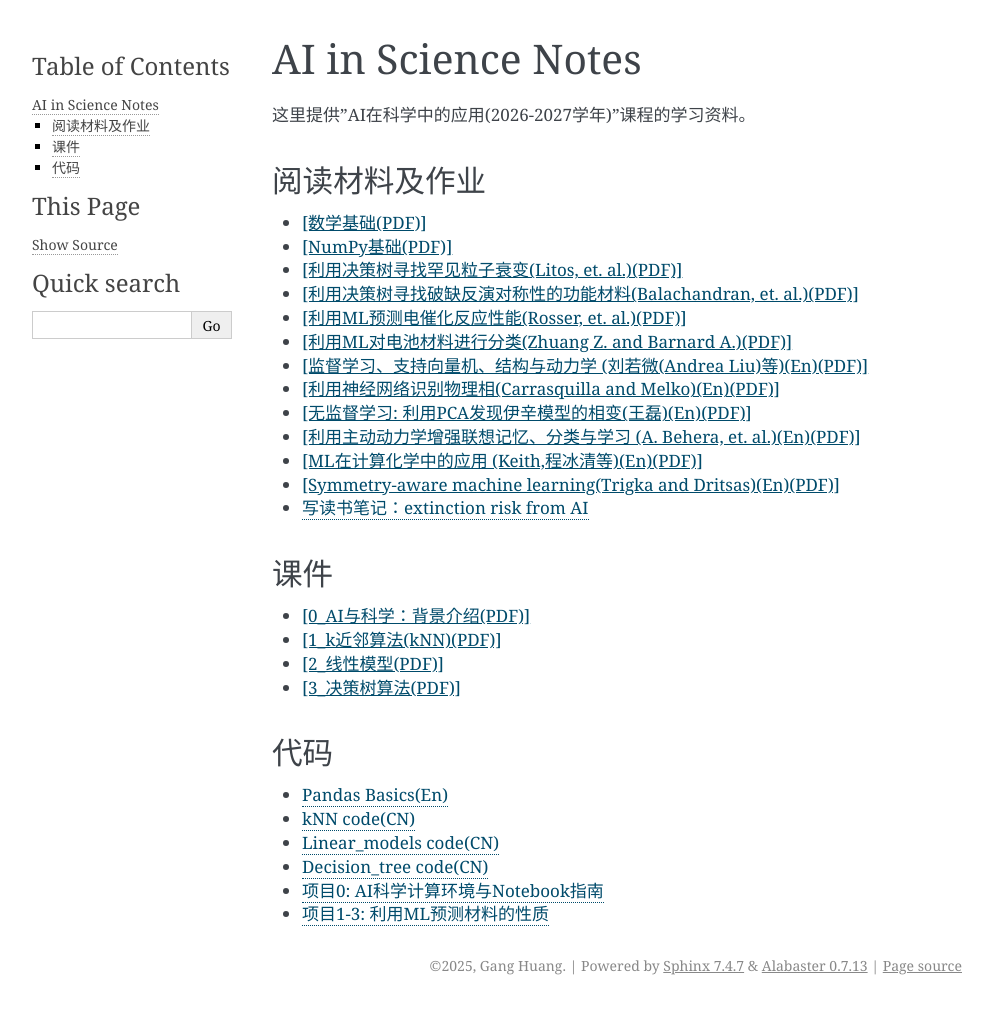
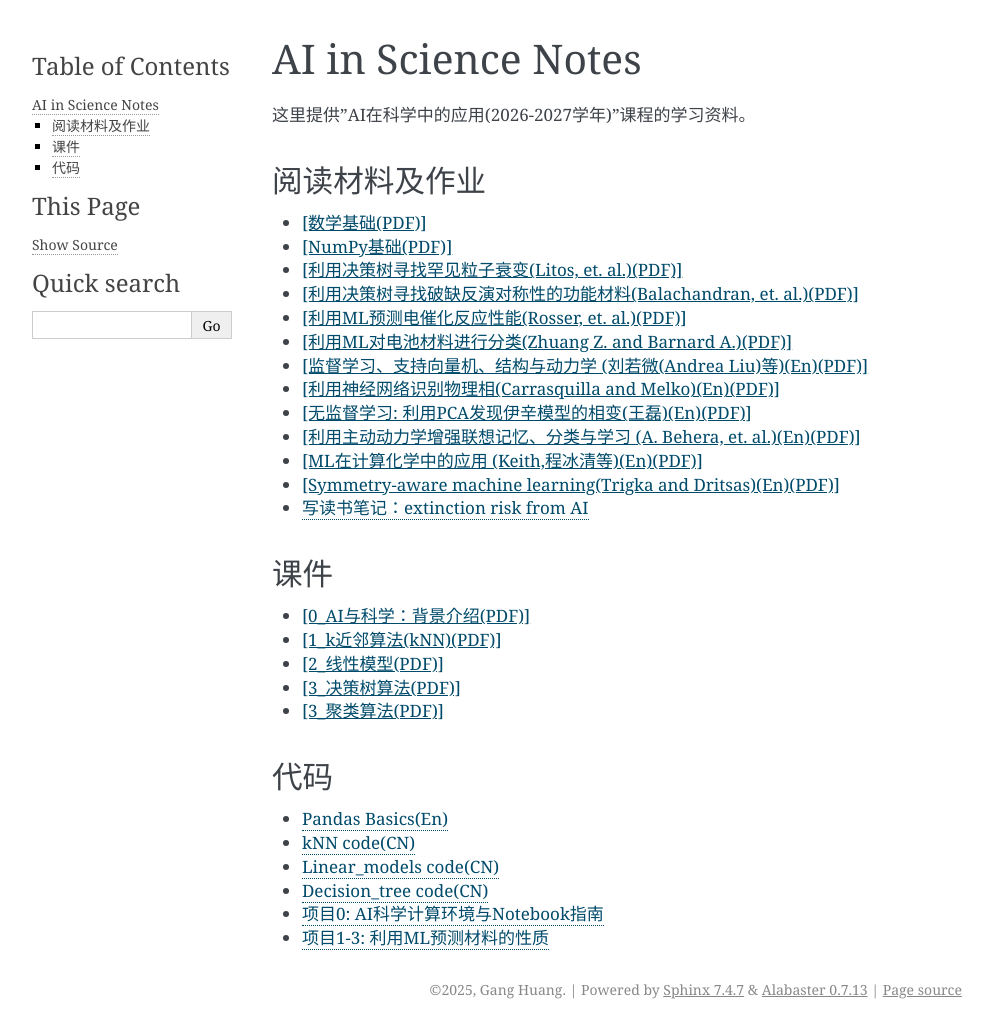
Before and after one commit to hg08/hg08.github.io, a Sphinx documentation site: the page built from doc/teaching/ai_in_science_notes.md, in a window 1280 px wide. Shown: the whole page, without its empty margins (148-1141 px from the left). Built offline with Sphinx 7.4.7, drawn with Linux system fonts in a browser that asks for light colours; before the commit the page ends 1005 px from its top, so only the background shows below that.

Commit message:
add clustering

```diff
--- a/doc/teaching/ai_in_science_notes.md
+++ b/doc/teaching/ai_in_science_notes.md
@@ -24,6 +24,7 @@
 - <a href="../_static/pdfs/ai-in-science/1_kNN.pdf" target="_blank" rel="noopener">[1_k近邻算法(kNN)(PDF)]</a>
 - <a href="../_static/pdfs/ai-in-science/2_linear_models.pdf" target="_blank" rel="noopener">[2_线性模型(PDF)]</a>
 - <a href="../_static/pdfs/ai-in-science/3_decision_tree.pdf" target="_blank" rel="noopener">[3_决策树算法(PDF)]</a>
+- <a href="../_static/pdfs/ai-in-science/4_clustering.pdf" target="_blank" rel="noopener">[3_聚类算法(PDF)]</a>
 
 ## 代码
 
```
Also changed, not shown: 1 other file.
